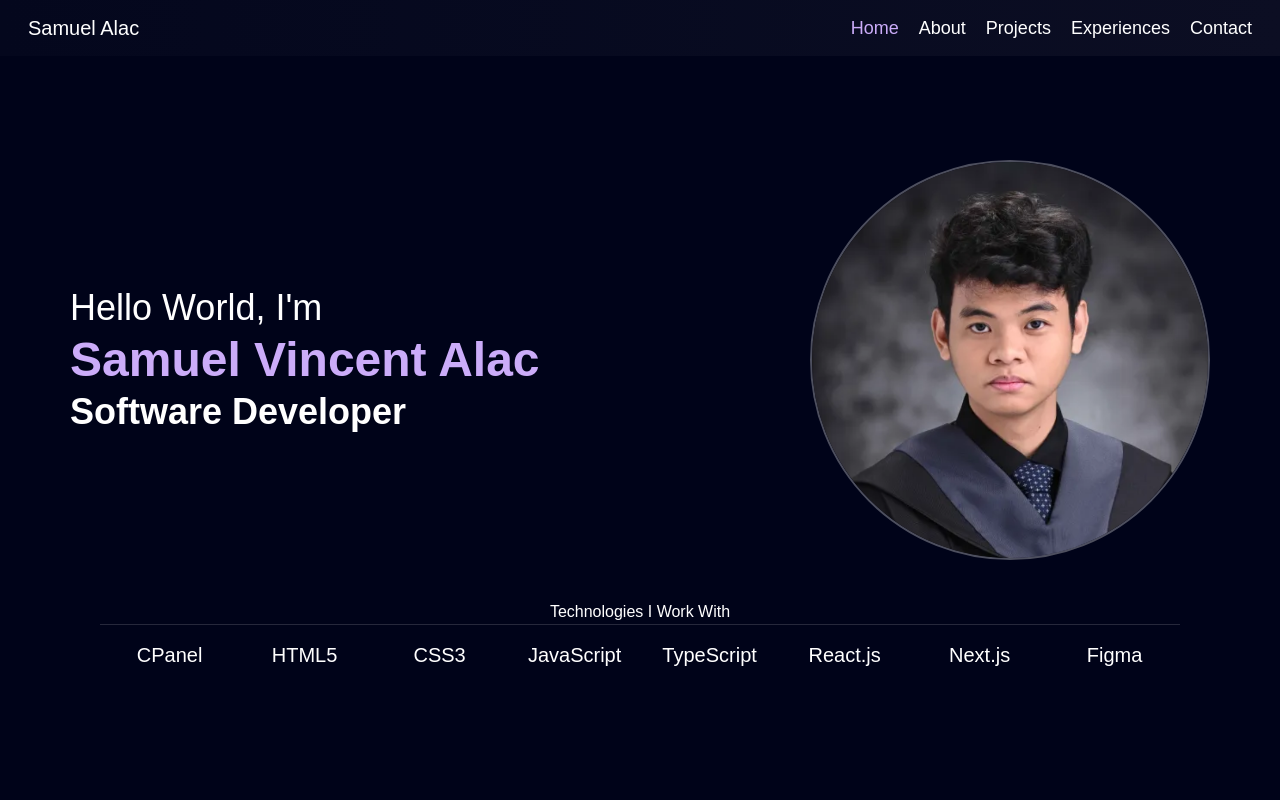
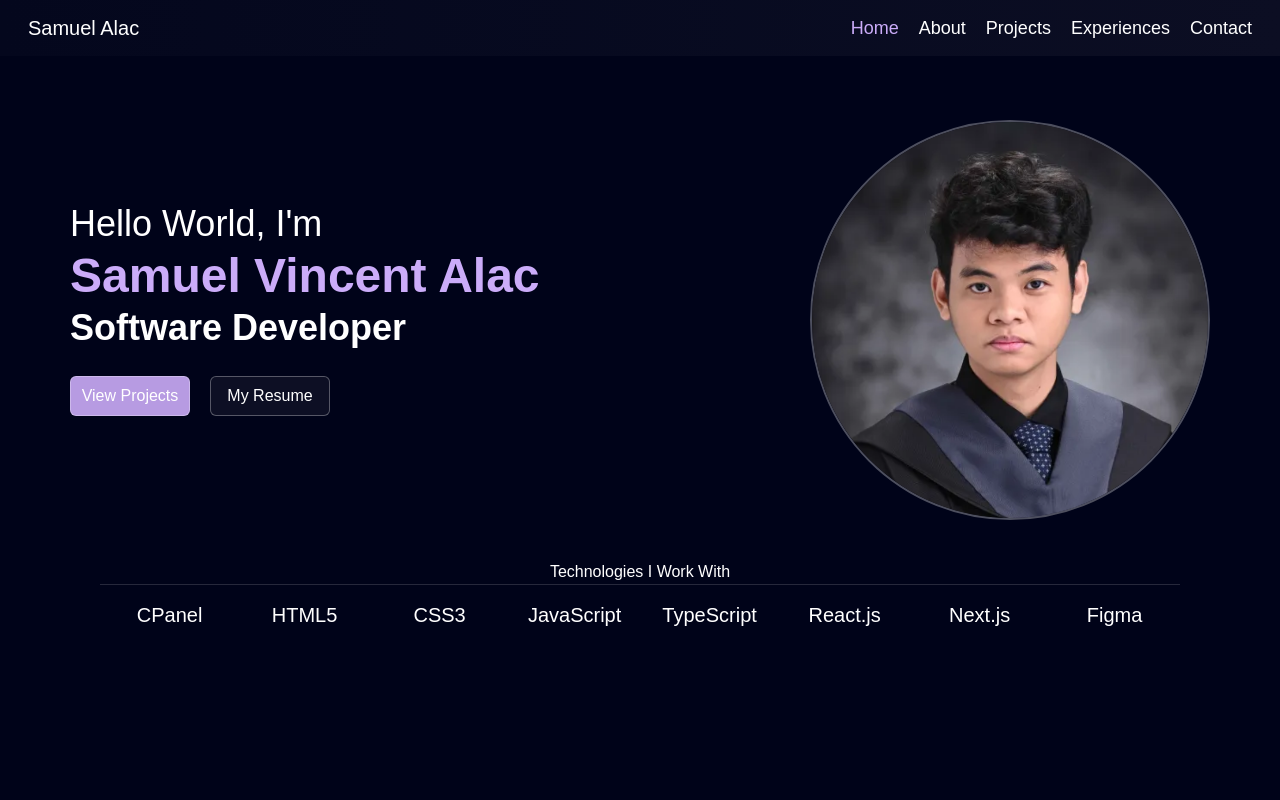
Before and after one commit to SamuelAlac/PortfolioV2, a React (Vite) app: page / in a window 1280 px wide. Shown: the top 800 px of the page. Built offline with nearby package versions, Linux system fonts and the light colour scheme; no server answers.

Commit message:
feat: add ProofsCard component and proofs constant
- Created a new ProofsCard component to display interactive cards with hover effects.
- Added a constants file for proofs containing links and anchors for navigation.

```diff
--- a/src/components/ContactCard.tsx
+++ b/src/components/ContactCard.tsx
@@ -7,7 +7,7 @@ type ContactCardProps = {
 const ContactCard = ({ icon, link, title }: ContactCardProps) => {
   return (
     <div className='border border-white/30 rounded-sm h-6 w-6 lg:h-10 lg:w-10 flex justify-center items-center
-    hover:border-2 hover:border-[#CBACF9]'>
+    hover:border-2 hover:border-[#CBACF9] hover:scale-105'>
       <a href={link} target='_blank' rel="noopener noreferrer" title={title} aria-label={title}>
         {/* <CiMail className='text-3xl'/> */}
         {icon}
--- a/src/components/ContactForm.tsx
+++ b/src/components/ContactForm.tsx
@@ -50,7 +50,7 @@ const ContactForm = () => {
   return (
     <form ref={form} onSubmit={sendEmail} className='bg-white/5 rounded-sm w-full lg:h-130 md:w-100 lg:w-150
       flex flex-col p-3 lg:px-3 space-y-4 justify-center lg:justify-start' aria-label='Contact form'
-      data-aos={isMobile ? 'fade-up' : 'fade-right'}>
+      data-aos={isMobile ? 'fade-up' : 'fade-left'}>
       <div className='flex flex-col gap-y-1'>
         <label htmlFor="user_name" className='text-sm lg:text-xl'>Name</label>
         <input type="text" name='user_name'
@@ -82,7 +82,7 @@ const ContactForm = () => {
           placeholder='Tell me about your projects or ideas'
         />
       </div>
-      <button type="submit" disabled={loading} className="bg-[#CBACF9]/80 h-10 rounded-md disabled:opacity-50">
+      <button type="submit" disabled={loading} className="bg-[#CBACF9]/90 h-10 rounded-md disabled:opacity-50">
         {loading ? 'Sending...' : 'Send Message'}
       </button>
     </form>
--- /dev/null
+++ b/src/components/ProofsCard.tsx
@@ -0,0 +1,23 @@
+type ProofsCardProps = {
+  text: string;
+  anchor?: string;
+  link?: string;
+  isActive: boolean;
+  onHover?: () => void;
+  onLeave?: () => void;
+};
+
+const ProofsCard = ({ text, anchor, link, isActive, onHover, onLeave }: ProofsCardProps) => {
+  return (
+    <div onMouseEnter={onHover} onMouseLeave={onLeave}
+      className={`${isActive ? 'bg-[#CBACF9]/90' : 'bg-white/5'}
+      border border-white/30 rounded-sm h-10 w-30 flex justify-center items-center`}
+    >
+      <a href={link || anchor} target={link ? '_blank' : '_self'} rel={link ? 'noopener noreferrer' : undefined}>
+        {text}
+      </a>
+    </div>
+  );
+};
+
+export default ProofsCard
--- /dev/null
+++ b/src/constants/proofs.ts
@@ -0,0 +1,10 @@
+export const proofs = [
+    {
+        text: 'View Projects',
+        anchor: '#projects',
+    },
+    {
+        text: 'My Resume',
+        link: '/Alac_Resume.pdf'
+    }
+]
--- a/src/pages/Home/components/About.tsx
+++ b/src/pages/Home/components/About.tsx
@@ -3,7 +3,7 @@ import Services from "./Services"
 const About = () => {
 
   return (
-    <section id='about' className='min-h-screen flex flex-col lg:flex-row justify-around items-center text-white pt-15 overflow-x-hidden'>
+    <section id='about' className='min-h-screen flex flex-col lg:flex-row justify-around items-center text-white pt-15 overflow-x-hidden lg:mx-5'>
       <div className="md:w-150 md:h-120 space-y-2.5 md:space-y-5 px-5 md:px-0" data-aos='fade-right'>
         <div>
           <h2 className='md:text-5xl font-bold text-[#CBACF9]'>Building the future,</h2>
--- a/src/pages/Home/components/Hero.tsx
+++ b/src/pages/Home/components/Hero.tsx
@@ -2,20 +2,36 @@ import { Carousel, CarouselContent, CarouselItem } from "../../../components/ui/
 import AutoScroll from 'embla-carousel-auto-scroll';
 import { technologies } from "../../../constants/technologies";
 import { useMobile } from "@/hooks/useMobile";
+import { proofs } from "@/constants/proofs";
+import ProofsCard from "@/components/ProofsCard";
+import { useState } from "react";
 const PROFILE_PIC = '/SAMUEL_ALAC.png'
 
 const Hero = () => {
   const isMobile = useMobile();
+  const [hoveredIndex, setHoveredIndex] = useState<number | null>(null);
   const autoScroll = AutoScroll({ speed: 1, stopOnInteraction: false, stopOnMouseEnter: true })
 
   return (
-    <section id="#" className="flex flex-col min-h-screen pt-30">
+    <section id="#" className="flex flex-col min-h-screen pt-20">
       <div className="flex flex-col-reverse md:flex-row items-center lg:justify-around justify-center gap-10 md:gap-0 h-full">
         <div className="lg:h-120 lg:w-150 md:h-100 md:w-100 text-center md:text-start flex flex-col justify-center space-y-2"
         data-aos={isMobile ? 'fade-up' : 'fade-right'}>
           <p className="text-xl md:text-3xl lg:text-4xl font-normal">Hello World, I'm</p>
           <h1 className="text-2xl md:text-4xl lg:text-5xl font-bold text-[#CBACF9]">Samuel Vincent Alac</h1>
           <h2 className="text-xl md:text-3xl lg:text-4xl font-semibold">Software Developer</h2>
+
+          <ul className='lg:h-20 flex items-center gap-3 md:gap-5'>
+            {proofs.map((proof, index) => (
+              <li key={index}>
+                <ProofsCard text={proof.text} anchor={proof.anchor} link={proof.link}
+                isActive={hoveredIndex === null ? index === 0 : hoveredIndex === index}
+                onHover={() => setHoveredIndex(index)}
+                onLeave={() => setHoveredIndex(null)}
+                />
+              </li>
+            ))}
+          </ul>
         </div>
 
         <figure className="h-55 w-55 md:h-75 md:w-75 lg:h-100 lg:w-100 rounded-full overflow-hidden border-2 border-white/30"
```
Also changed, not shown: 1 other file (tests, documents, lock files or other folders).
